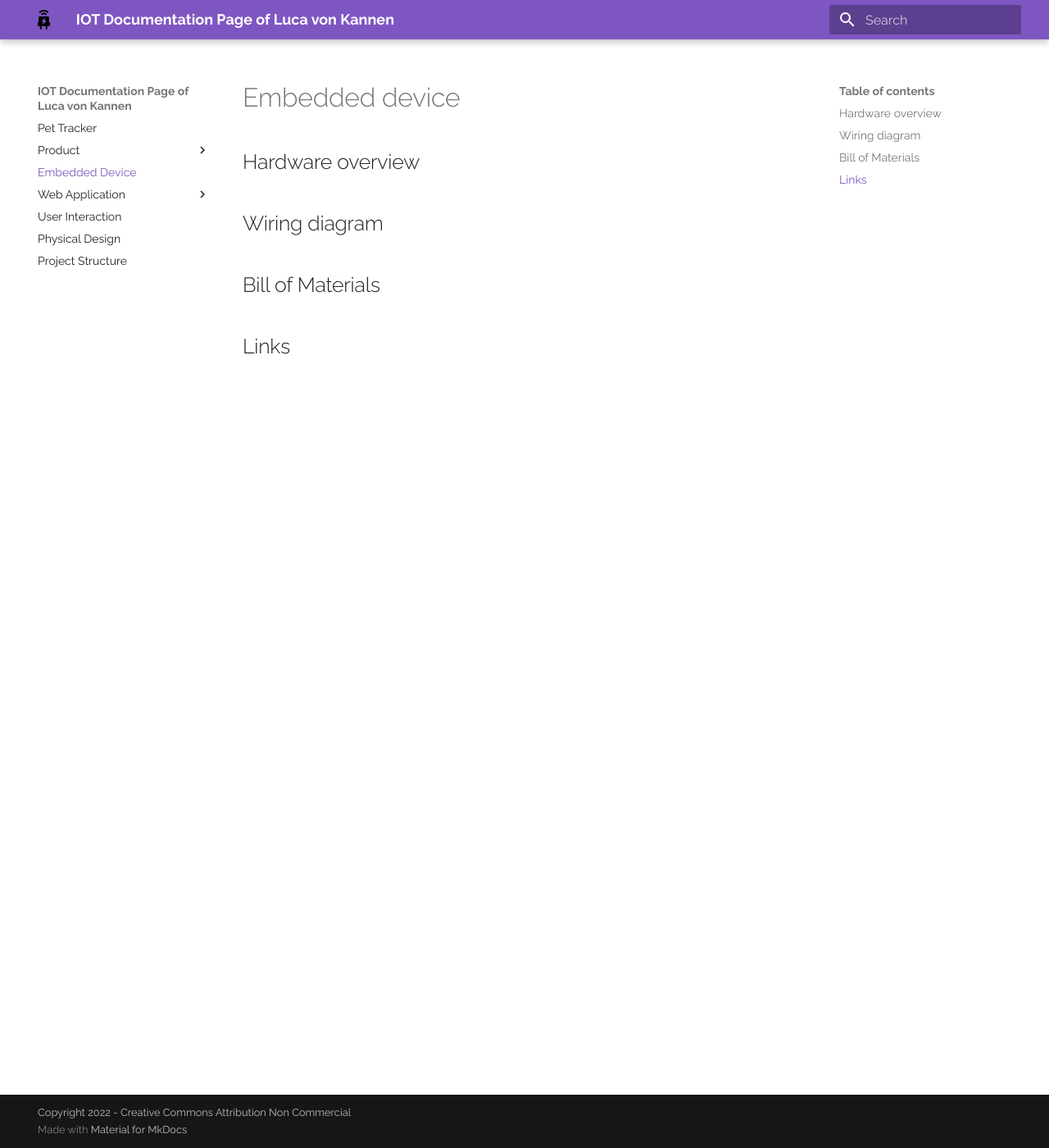
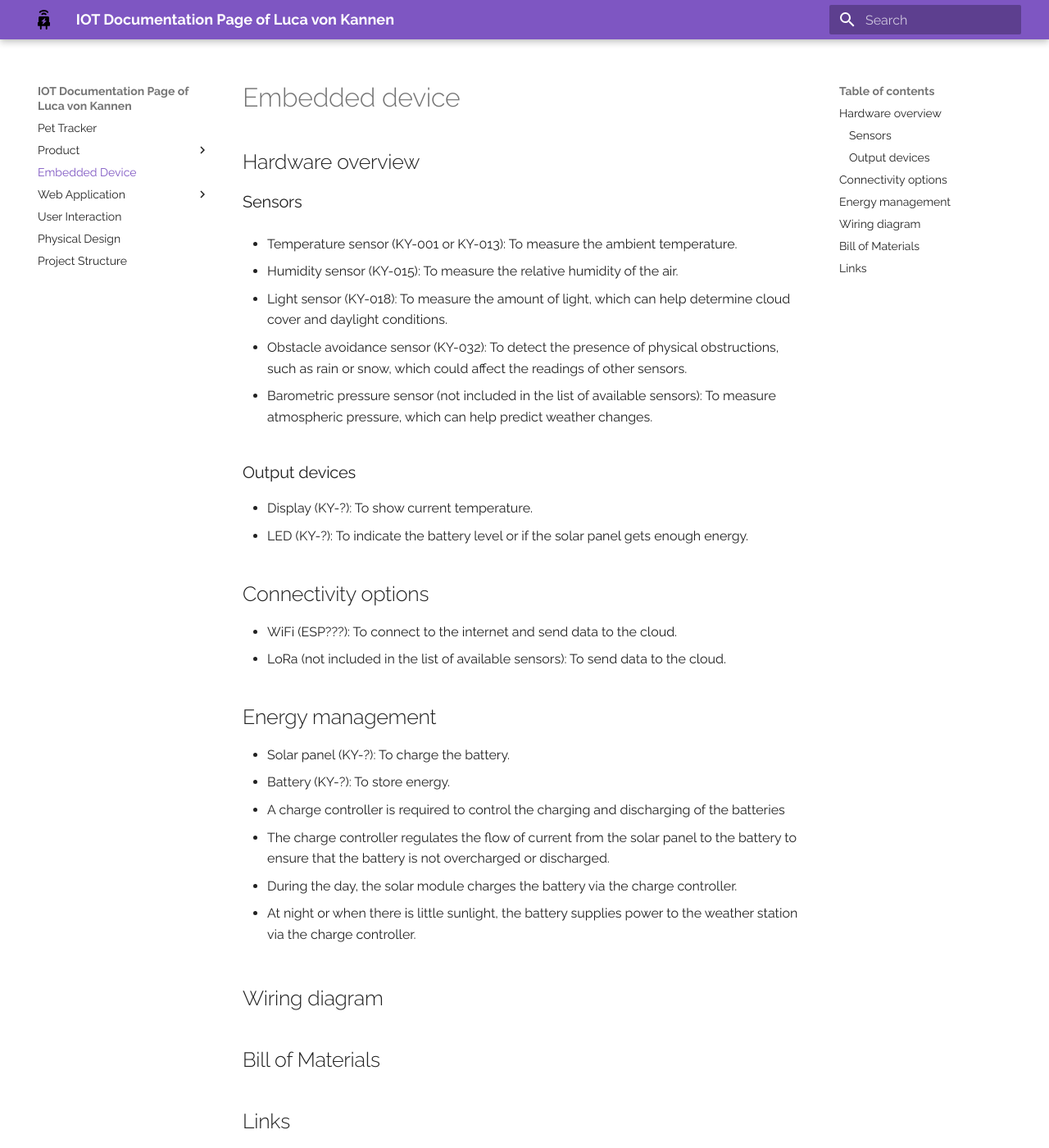
Before and after one commit to lv042/Weather-Wizard, an MkDocs documentation site: the page built from docs/embedded_device.md, in a window 1280 px wide and 1400 px high. Shown: the whole window at 82% size. Built offline with MkDocs 1.6.1 and Material for MkDocs 9.7.7, drawn with Linux system fonts in a browser that asks for light colours.

Commit message:
Added images to the documentation of the physical design and started listing the hardware I need for embedded development

```diff
--- a/docs/embedded_device.md
+++ b/docs/embedded_device.md
@@ -1,6 +1,43 @@
 # Embedded device
 
 ## Hardware overview
+### Sensors
+- Temperature sensor (KY-001 or KY-013): To measure the ambient temperature.
+
+- Humidity sensor (KY-015): To measure the relative humidity of the air.
+
+- Light sensor (KY-018): To measure the amount of light, which can help determine cloud cover and daylight conditions.
+
+- Obstacle avoidance sensor (KY-032): To detect the presence of physical obstructions, such as rain or snow, which could affect the readings of other sensors.
+
+- Barometric pressure sensor (not included in the list of available sensors): To measure atmospheric pressure, which can help predict weather changes.
+
+### Output devices
+- Display (KY-?): To show current temperature.
+- LED (KY-?): To indicate the battery level or if the solar panel gets enough energy.
+
+## Connectivity options
+- WiFi (ESP???): To connect to the internet and send data to the cloud.
+- LoRa (not included in the list of available sensors): To send data to the cloud.
+
+
+## Energy management
+- Solar panel (KY-?): To charge the battery.
+- Battery (KY-?): To store energy.
+
+- A charge controller is required to control the charging and discharging of the batteries
+
+- The charge controller regulates the flow of current from the solar panel to the battery to ensure that the battery is not overcharged or discharged.
+
+- During the day, the solar module charges the battery via the charge controller.
+
+- At night or when there is little sunlight, the battery supplies power to the weather station via the charge controller.
+
+
+
+
+
+
 
 ## Wiring diagram
 
```
Also changed, not shown: docs/physical_design.md (+15 -9 lines), docs/images/draft1.jpeg (added), docs/images/draft2.jpeg (added), 1 other file.
